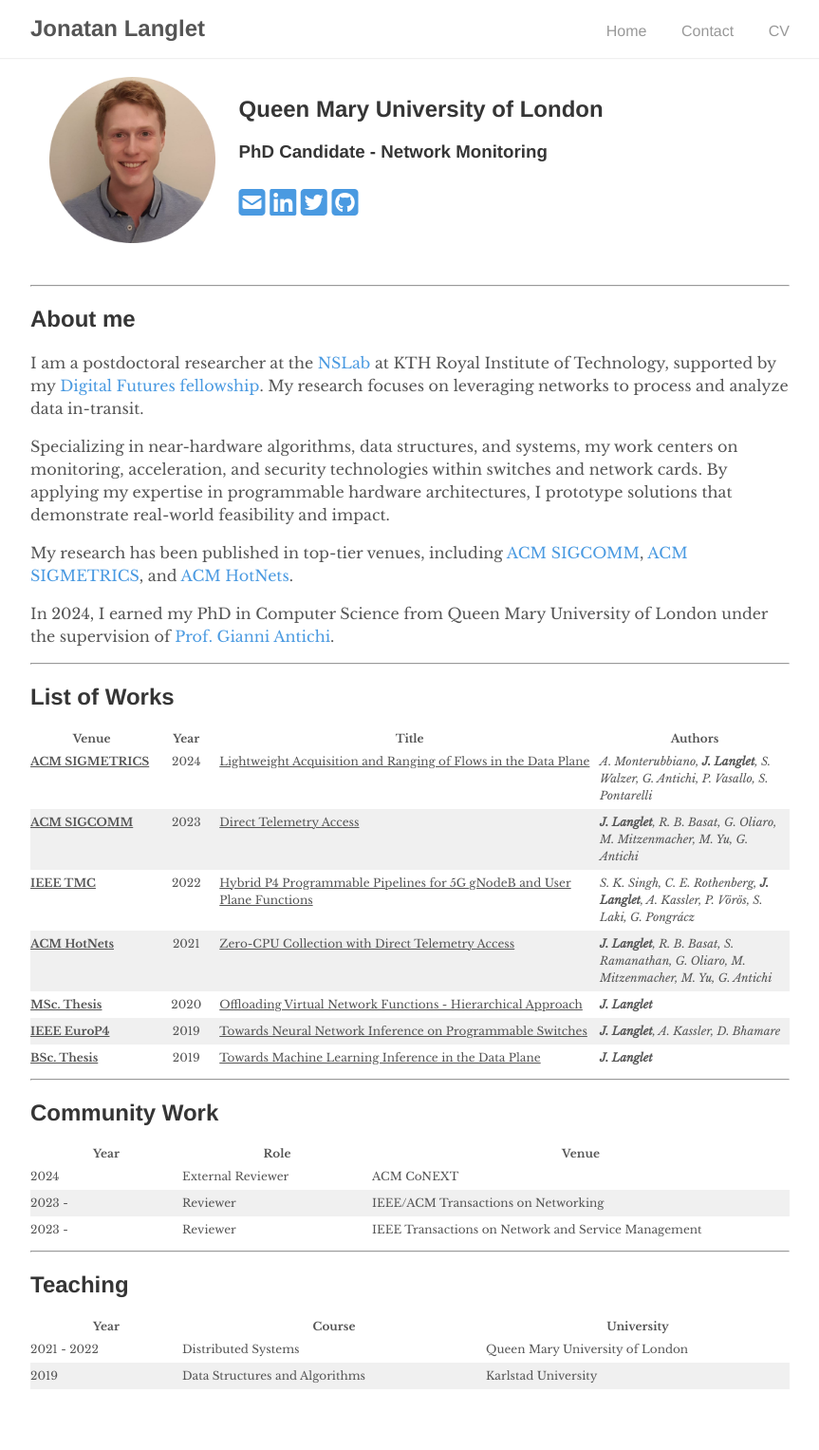
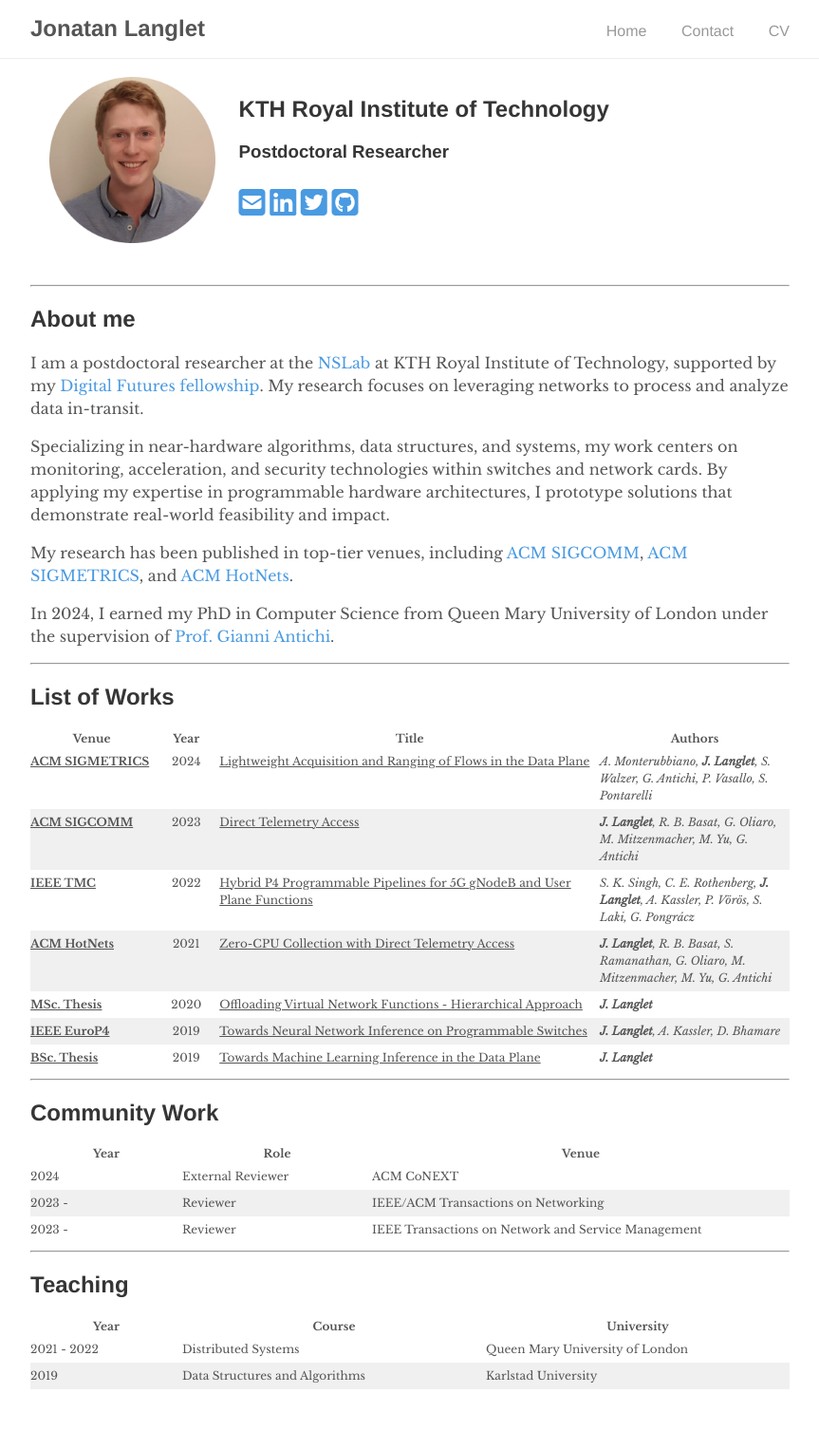
Before and after one commit to jonlanglet/jonlanglet.github.io, a Jekyll site: the page built from index.md, in a window 1280 px wide. Shown: the whole page at 95% size, without its empty margins (208-1071 px from the left). Built offline with Jekyll 4.4.1, drawn with Linux system fonts in a browser that asks for light colours; nearby versions of some CDN libraries; a style sheet for code colours, icons or effects is not loaded.

Commit message:
Update header

```diff
--- a/_includes/header.html
+++ b/_includes/header.html
@@ -5,8 +5,8 @@
 		</div>
 		<div class="col" id="div_head_text">
 			<p>
-				<h2>Queen Mary University of London</h2>
-				<h3>PhD Candidate - Network Monitoring</h3>
+				<h2>KTH Royal Institute of Technology</h2>
+				<h3>Postdoctoral Researcher</h3>
 			</p>
 			<p>
 				{% include social-media-links.html %}
```
